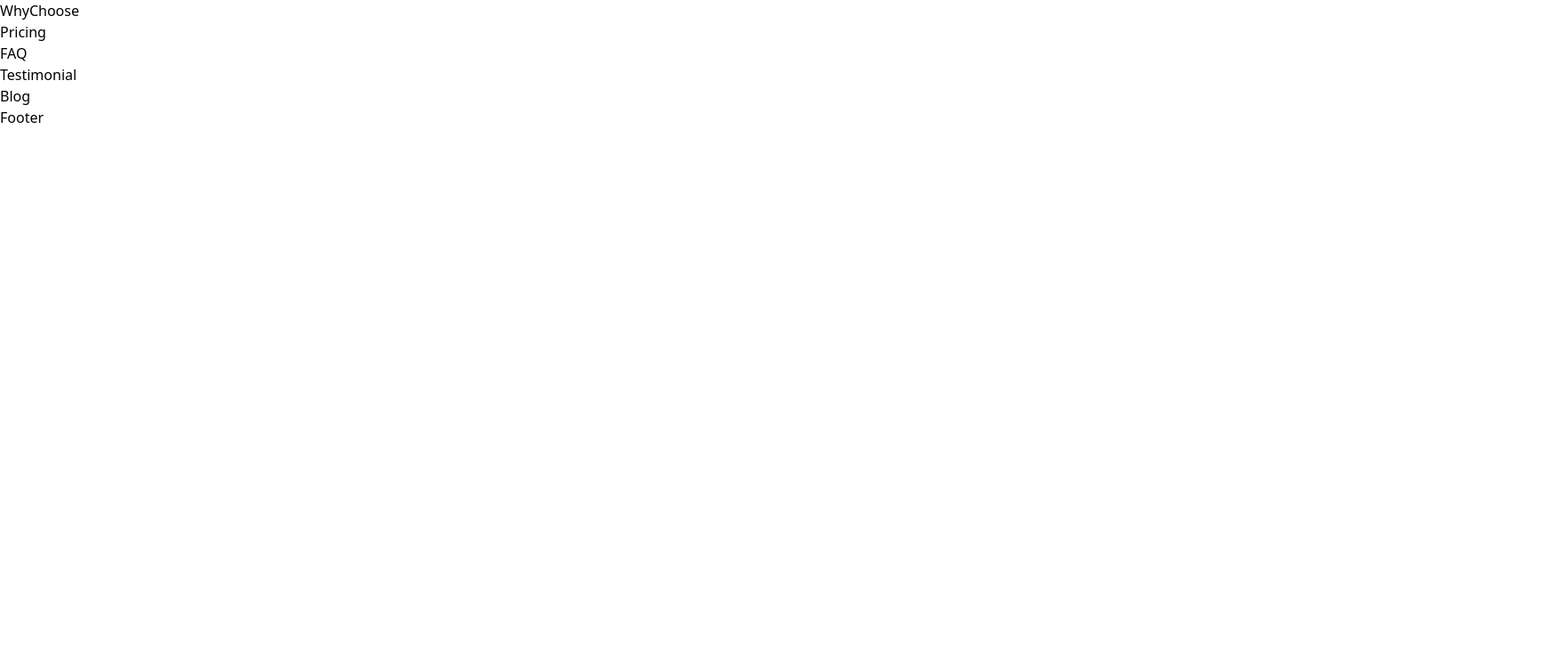
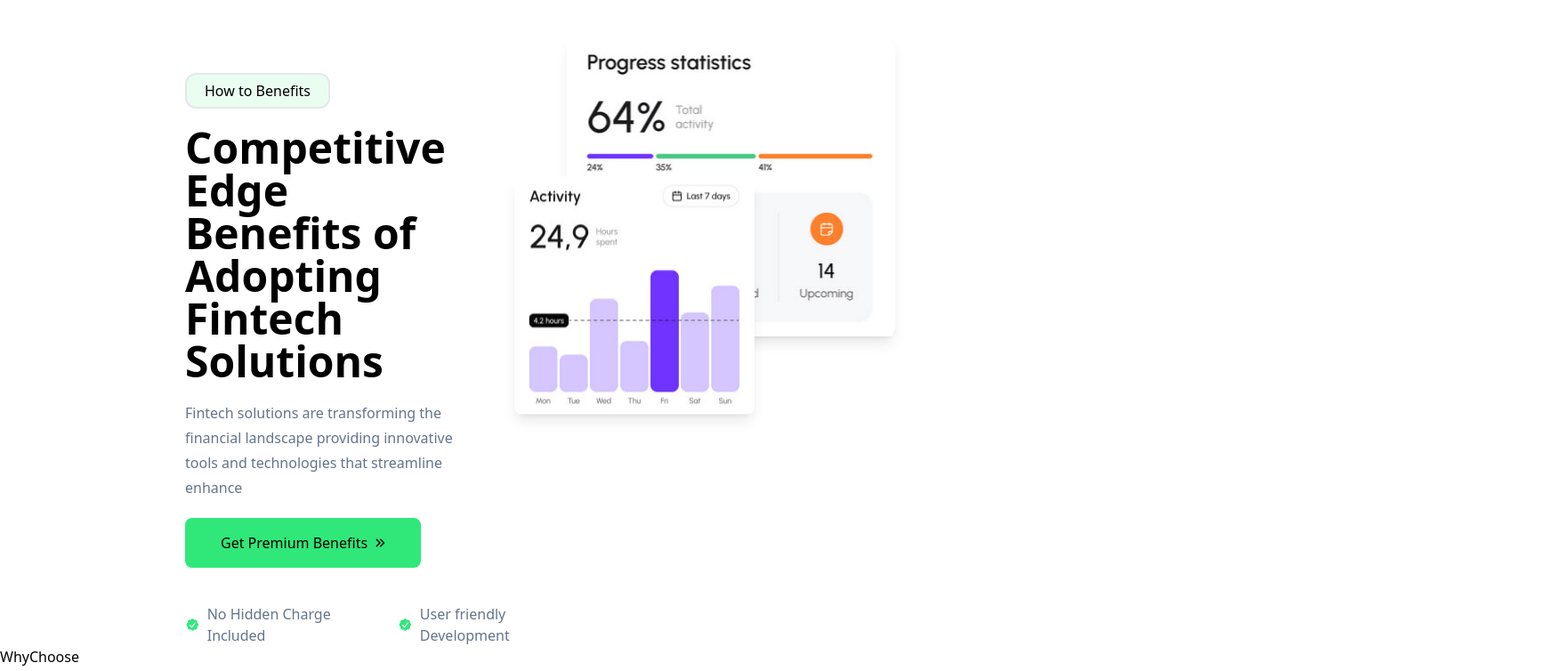
Before and after one commit to Tarun-Jaikishan/next-ui-screens, a Next.js app: page /ui1 in a window 1280 px wide. Shown: the part 2280-3034 px from the top of the page at 89% size, 1761 px wide, since content can reach past the window. Before the commit the page ends 2424 px from the top, so only its background shows below. Built offline with nearby package versions, Linux system fonts and the light colour scheme.

Commit message:
key features UI added

```diff
--- a/src/components/ui1/common/Topic.tsx
+++ b/src/components/ui1/common/Topic.tsx
@@ -9,7 +9,7 @@ export default function Topic({ value, className = "" }: props) {
   return (
     <div
       className={twMerge(
-        "border border-primary rounded-xl px-5 py-1.5 bg-primary-light",
+        "border-2 rounded-xl px-5 py-1.5 bg-primary-light w-fit",
         className
       )}
     >
--- a/src/components/ui1/key-features/KeyFeatures.tsx
+++ b/src/components/ui1/key-features/KeyFeatures.tsx
@@ -1,14 +1,21 @@
 "use client";
 
+import Image from "next/image";
+
+import { FaAnglesRight } from "react-icons/fa6";
+import { HiMiniCheckBadge } from "react-icons/hi2";
+
 import Topic from "../common/Topic";
-import KeyFeaturesCard from "./KeyFeaturesCard";
+import KeyFeaturesCard from "../key-features/KeyFeaturesCard";
 import MyAnimations from "@/components/common/animations/MyAnimations";
 import MyReveal from "@/components/common/animations/MyReveal";
 
 import feature1 from "@/assets/ui1/images/key-features/feature-1.jpg";
 import feature2 from "@/assets/ui1/images/key-features/feature-2.jpg";
 import feature3 from "@/assets/ui1/images/key-features/feature-3.jpg";
-import { Zoom } from "react-awesome-reveal";
+
+import benefit1 from "@/assets/ui1/images/key-features/benefit1.jpg";
+import benefit2 from "@/assets/ui1/images/key-features/benefit2.jpg";
 
 export default function KeyFeatures() {
   return (
@@ -19,19 +26,14 @@ export default function KeyFeatures() {
         </div>
 
         <div className="mt-5 flex justify-center items-center">
-          <div className="text-5xl font-semibold w-1/2">
-            <Zoom cascade damping={0.05}>
-              Secure Blockchain Solutions Redefining Trust in Finance
-            </Zoom>
-          </div>
+          <h1 className="text-center text-5xl font-semibold w-1/2 ">
+            Secure Blockchain Solutions Redefining Trust in Finance
+          </h1>
         </div>
-        <h1 className="text-center text-5xl font-semibold w-1/2 ">
-          Secure Blockchain Solutions Redefining Trust in Finance
-        </h1>
       </MyReveal>
 
       <MyReveal delay={200} className="mt-10" keyframes={MyAnimations.fadeUp}>
-        <div className="flex justify-center gap-5 items-start">
+        <div className="flex justify-center flex-wrap gap-5 items-start">
           <KeyFeaturesCard
             topic="Security Protocols"
             title="Get Advanced and modern Security Protocols"
@@ -52,6 +54,59 @@ export default function KeyFeatures() {
           />
         </div>
       </MyReveal>
+
+      {/* Benefits */}
+      <div className="mt-32 flex">
+        <div className="flex-1 space-y-5">
+          <MyReveal className="mt-10" keyframes={MyAnimations.fadeUp}>
+            <Topic value="How to Benefits" />
+            <h1 className="text-start text-5xl font-semibold w-3/4">
+              Competitive Edge Benefits of Adopting Fintech Solutions
+            </h1>
+          </MyReveal>
+
+          <MyReveal keyframes={MyAnimations.fadeUp}>
+            <p className="w-3/4 leading-7 text-slate-500 font-light">
+              Fintech solutions are transforming the financial landscape
+              providing innovative tools and technologies that streamline
+              enhance
+            </p>
+          </MyReveal>
+
+          <MyReveal keyframes={MyAnimations.fadeUp}>
+            <button
+              type="button"
+              className="flex items-center gap-2 bg-primary px-10 py-4 rounded-lg lg:hover:bg-black lg:hover:text-white duration-500"
+            >
+              Get Premium Benefits <FaAnglesRight className="text-xs" />
+            </button>
+
+            <div className="mt-10 flex gap-10">
+              <p className="flex items-center gap-2 font-light text-slate-500">
+                <HiMiniCheckBadge className="text-primary text-xl" /> No Hidden
+                Charge Included
+              </p>
+              <p className="flex items-center gap-2 font-light text-slate-500">
+                <HiMiniCheckBadge className="text-primary text-xl" /> User
+                friendly Development
+              </p>
+            </div>
+          </MyReveal>
+        </div>
+
+        <div className="flex-1 relative">
+          <Image
+            src={benefit1}
+            alt="Image"
+            className="shadow-lg rounded-lg animate-move-left-right"
+          />
+          <Image
+            src={benefit2}
+            alt="Image"
+            className="absolute right-56 top-40 shadow-lg rounded-lg animate-move-up-down"
+          />
+        </div>
+      </div>
     </section>
   );
 }
--- a/src/components/ui1/key-features/KeyFeaturesCard.tsx
+++ b/src/components/ui1/key-features/KeyFeaturesCard.tsx
@@ -14,14 +14,14 @@ export default function KeyFeaturesCard({
   imageUrl,
 }: props) {
   return (
-    <div className="bg-primary-light px-7 py-10 space-y-5 w-[25rem] rounded-lg">
+    <div className="bg-primary-light px-7 py-10 space-y-5 flex-1 rounded-lg">
       <div className="border rounded-lg px-5 py-0.5 bg-white w-fit">
         {topic}
       </div>
       <h3 className="font-semibold text-2xl">{title}</h3>
       <p className="leading-7 text-slate-500 font-light">{description}</p>
 
-      <Image src={imageUrl} alt="Image" className="rounded-lg" />
+      <Image src={imageUrl} alt="Image" className="rounded-lg w-full" />
     </div>
   );
 }
--- a/tailwind.config.ts
+++ b/tailwind.config.ts
@@ -12,6 +12,20 @@ export default {
         primary: "#30E87A",
         "primary-light": "#EAFDF1",
       },
+      animation: {
+        "move-up-down": "move-up-down 8s infinite",
+        "move-left-right": "move-left-right 8s infinite",
+      },
+      keyframes: {
+        "move-up-down": {
+          "0%, 100%": { transform: "translateY(0)" },
+          "50%": { transform: "translateY(-20px)" },
+        },
+        "move-left-right": {
+          "0%, 100%": { transform: "translateX(0)" },
+          "50%": { transform: "translateX(-20px)" },
+        },
+      },
     },
   },
   plugins: [],
```
Also changed, not shown: src/assets/ui1/images/key-features/benefit1.jpg (added), src/assets/ui1/images/key-features/benefit2.jpg (added).
